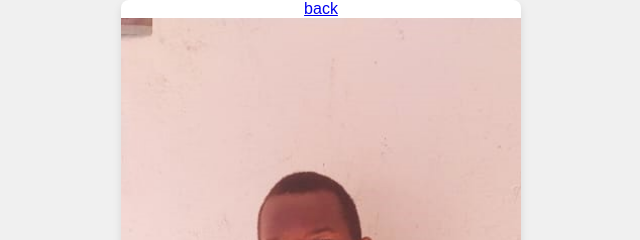
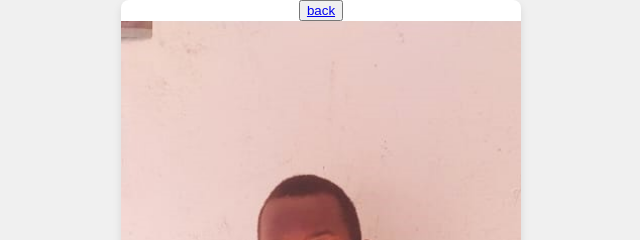
Before and after one commit to metroliv/sermons, a plain HTML site: page prof.html in a window 1280 px wide. Shown: the top 240 px of the page, 319-959 px from the left. Drawn offline with Linux system fonts and the light colour scheme.

Commit message:
Update prof.html

```diff
--- a/prof.html
+++ b/prof.html
@@ -9,7 +9,7 @@
 <body>
 
     <div class="profile-card">
-         <a href="index.html">back</a>
+         <button><a href="index.html">back</a></button>
         <img src="victor.jpeg" alt="Victor's Profile Picture" class="profile-picture">
         <div class="profile-info">
             <h1>Victor</h1>
```
